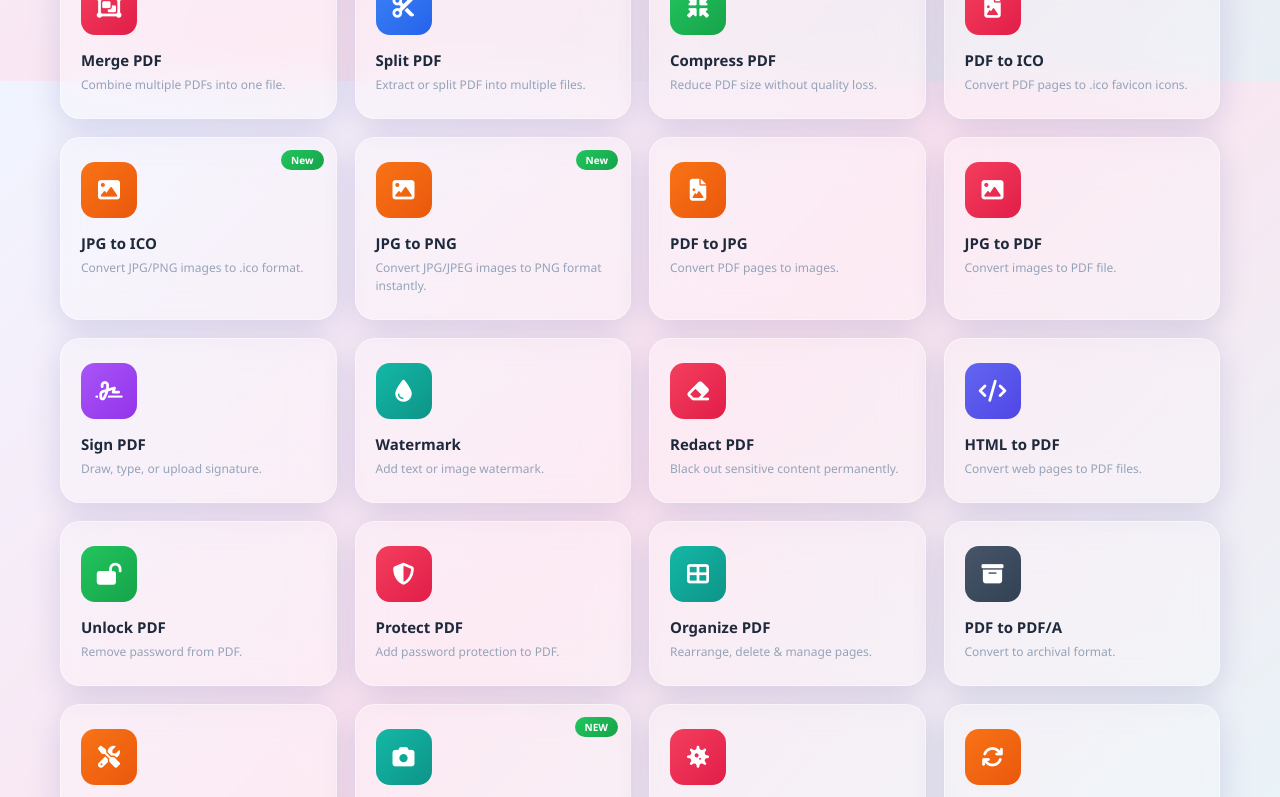
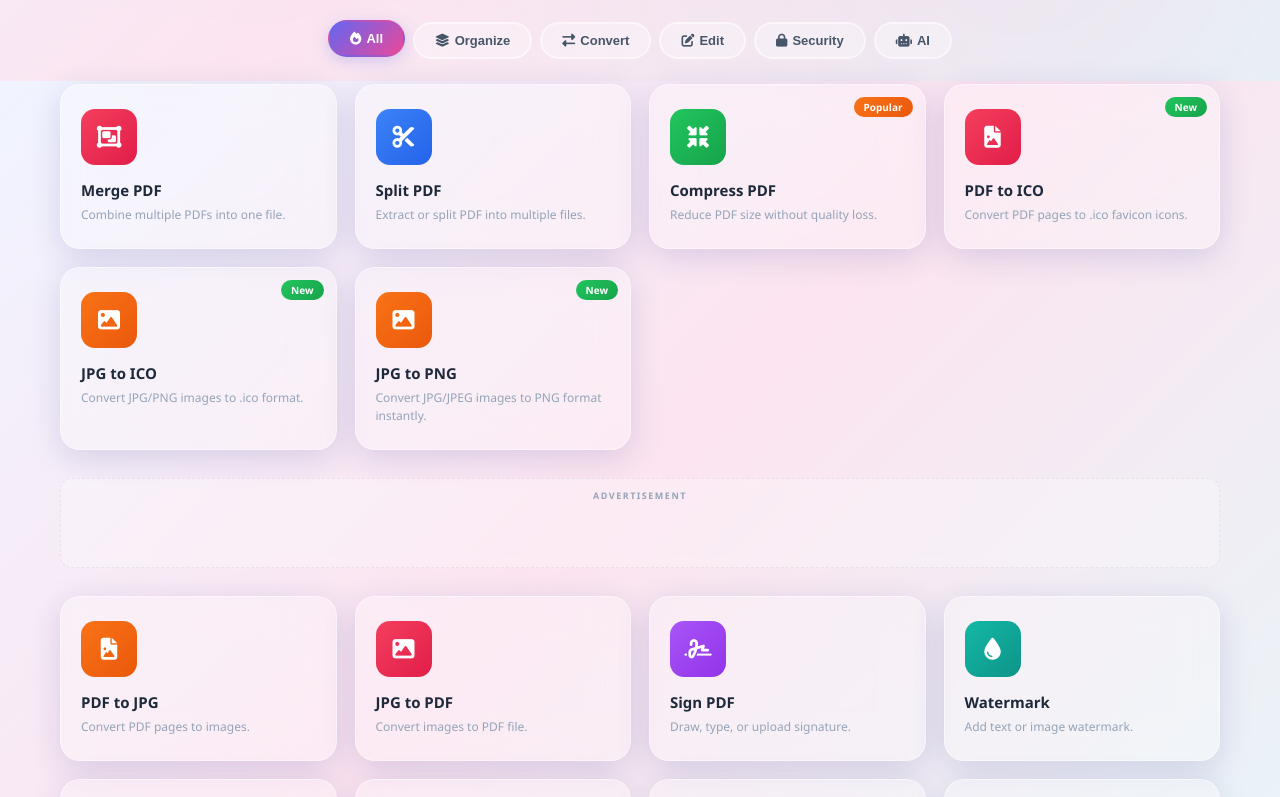
Before and after one commit to sanketbarot/tools-website, a plain HTML site: page index.html in a window 1280 px wide. Shown: the part 719-1516 px from the top of the page. Drawn offline with Linux system fonts and the light colour scheme.

Commit message:
ads only index and merge pdf

```diff
--- /dev/null
+++ b/css/ads.css
@@ -0,0 +1,61 @@
+/* ════════════════════════════════════════
+   ADSENSE AD STYLES
+════════════════════════════════════════ */
+.ad-container {
+    max-width: 900px;
+    margin: 20px auto;
+    padding: 0 16px;
+    text-align: center;
+    min-height: 90px;
+    overflow: hidden;
+    clear: both;
+}
+.ad-container.ad-banner {
+    background: rgba(255, 255, 255, 0.25);
+    border-radius: 12px;
+    padding: 10px;
+    border: 1px dashed rgba(0, 0, 0, 0.06);
+    backdrop-filter: blur(6px);
+}
+.ad-label {
+    font-size: 9px;
+    color: #94a3b8;
+    text-transform: uppercase;
+    letter-spacing: 1.5px;
+    font-weight: 600;
+    margin-bottom: 4px;
+    display: block;
+    text-align: center;
+}
+.adsbygoogle[data-ad-status="unfilled"] {
+    display: none !important;
+}
+.tool-area .ad-container {
+    display: none !important;
+}
+.tools-grid .ad-container,
+.tool-cards-grid .ad-container,
+.tool-cards .ad-container {
+    grid-column: 1 / -1;
+    margin: 10px 0;
+    max-width: 100%;
+}
+@media (max-width: 768px) {
+    .ad-container {
+        margin: 14px auto;
+        padding: 0 10px;
+        min-height: 60px;
+    }
+    .ad-container.ad-banner {
+        padding: 8px;
+        border-radius: 8px;
+    }
+    .ad-label {
+        font-size: 8px;
+    }
+}
+@media print {
+    .ad-container {
+        display: none !important;
+    }
+}
--- a/index.html
+++ b/index.html
@@ -67,6 +67,12 @@
         <link rel="stylesheet" href="https://cdnjs.cloudflare.com/ajax/libs/font-awesome/6.5.0/css/all.min.css">
     </noscript>
     <link rel="stylesheet" href="css/style.css">
+
+    <link rel="stylesheet" href="css/ads.css">
+
+<script async
+    src="https://pagead2.googlesyndication.com/pagead/js/adsbygoogle.js?client=ca-pub-8473875587893208"
+    crossorigin="anonymous"></script>
 
     <!-- ========== SCHEMA.ORG STRUCTURED DATA ========== -->
     <script type="application/ld+json">
@@ -1564,6 +1570,6 @@
 
     console.log('✅ PDFTools Homepage loaded');
     </script>
-
+<script src="js/adsense.js"></script>
 </body>
 </html>
--- a/js/adsense.js
+++ b/js/adsense.js
@@ -1,12 +1,107 @@
-// js/adsense.js ma aa rite use karo:
+/* ════════════════════════════════════════
+   AIToolCor - ADSENSE AUTO LOADER
+════════════════════════════════════════ */
 
 const ADSENSE_CONFIG = {
     publisherId: 'ca-pub-8473875587893208',
     slots: {
-        topBanner:    'XXXXXXXXXX',  // AdSense ma banaavo
-        middleBanner: 'XXXXXXXXXX',  // AdSense ma banaavo
-        bottomBanner: 'XXXXXXXXXX',  // AdSense ma banaavo
-        sidebar:      'XXXXXXXXXX',  // AdSense ma banaavo
-        inArticle:    'XXXXXXXXXX',  // AdSense ma banaavo
+        topBanner:    '3658236067',
+        middleBanner: '1677271683',
+        bottomBanner: '5805658347',
+        sidebar:      '3179495009',
+        inArticle:    '9876765292',
     }
 };
+
+(function() {
+    'use strict';
+
+    function createAdUnit(slotId, format, extraStyle) {
+        if (!slotId || slotId === 'XXXXXXXXXX') return null;
+        const wrapper = document.createElement('div');
+        wrapper.className = 'ad-container ad-banner';
+        wrapper.setAttribute('aria-hidden', 'true');
+        wrapper.innerHTML = `
+            <span class="ad-label">Advertisement</span>
+            <ins class="adsbygoogle"
+                 style="display:block;${extraStyle || ''}"
+                 data-ad-client="${ADSENSE_CONFIG.publisherId}"
+                 data-ad-slot="${slotId}"
+                 data-ad-format="${format || 'auto'}"
+                 data-full-width-responsive="true"></ins>`;
+        return wrapper;
+    }
+
+    function pushAd() {
+        try {
+            (window.adsbygoogle = window.adsbygoogle || []).push({});
+        } catch (e) {
+            console.log('Ad push skipped:', e.message);
+        }
+    }
+
+    function insertAdBefore(targetSelector, slotKey, format) {
+        const target = document.querySelector(targetSelector);
+        const slotId = ADSENSE_CONFIG.slots[slotKey];
+        if (!target || !slotId) return false;
+        const adEl = createAdUnit(slotId, format);
+        if (!adEl) return false;
+        target.parentNode.insertBefore(adEl, target);
+        pushAd();
+        return true;
+    }
+
+    function insertAdAfter(targetSelector, slotKey, format) {
+        const target = document.querySelector(targetSelector);
+        const slotId = ADSENSE_CONFIG.slots[slotKey];
+        if (!target || !slotId) return false;
+        const adEl = createAdUnit(slotId, format);
+        if (!adEl) return false;
+        target.parentNode.insertBefore(adEl, target.nextSibling);
+        pushAd();
+        return true;
+    }
+
+    function insertAdInGrid(gridSelector, afterIndex, slotKey) {
+        const grid = document.querySelector(gridSelector);
+        const slotId = ADSENSE_CONFIG.slots[slotKey];
+        if (!grid || !slotId) return false;
+        const items = grid.children;
+        if (items.length <= afterIndex) return false;
+        const adEl = createAdUnit(slotId, 'auto');
+        if (!adEl) return false;
+        adEl.style.gridColumn = '1 / -1';
+        adEl.style.maxWidth = '100%';
+        items[afterIndex].after(adEl);
+        pushAd();
+        return true;
+    }
+
+    function autoPlaceAds() {
+        const isToolPage = !!document.querySelector('.tool-area');
+        const isHomePage = !!document.querySelector('.tools-grid, .tool-cards-grid, [data-category]');
+
+        if (isHomePage && !isToolPage) {
+            insertAdAfter('.hero, .hero-section, .tool-header', 'topBanner', 'horizontal');
+            const gridSelectors = ['.tools-grid', '.tool-cards-grid', '.tool-cards'];
+            for (const sel of gridSelectors) {
+                if (insertAdInGrid(sel, 5, 'middleBanner')) break;
+            }
+            insertAdBefore('footer, .footer', 'bottomBanner', 'auto');
+        }
+        else if (isToolPage) {
+            insertAdBefore('.tool-area', 'topBanner', 'horizontal');
+            insertAdAfter('.tool-area', 'inArticle', 'auto');
+            insertAdBefore('.faq-section', 'middleBanner', 'auto');
+            insertAdBefore('footer, .footer', 'bottomBanner', 'auto');
+        }
+    }
+
+    if (document.readyState === 'loading') {
+        document.addEventListener('DOMContentLoaded', function() {
+            setTimeout(autoPlaceAds, 400);
+        });
+    } else {
+        setTimeout(autoPlaceAds, 400);
+    }
+})();
```
Also changed, not shown: merge-pdf.html (+10 -0 lines).
